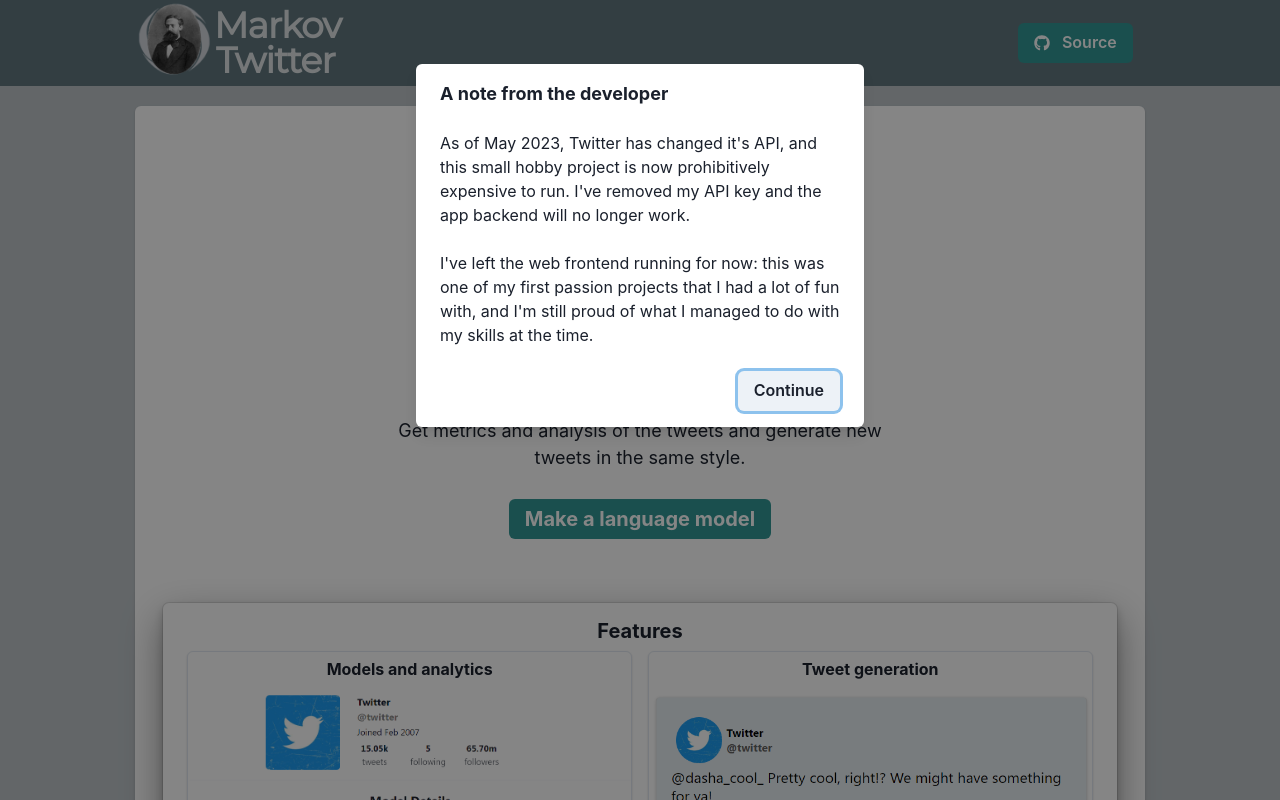
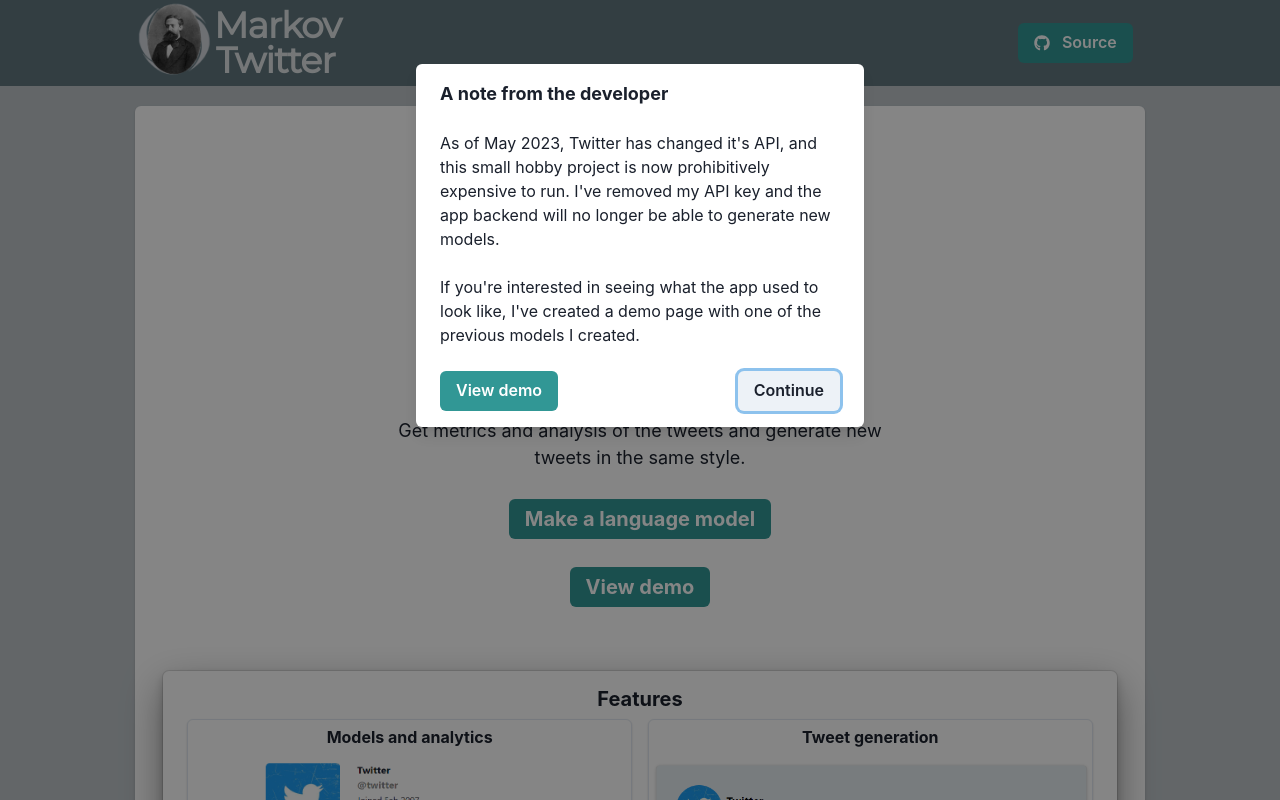
Before and after one commit to stephen-w-choo/markov-twitter, a React (Create React App) app in the folder frontend/: page / in a window 1280 px wide. Shown: the top 800 px of the page. Built offline with nearby package versions, Linux system fonts and the light colour scheme.

Commit message:
Added link to demo page

```diff
--- a/frontend/src/routes/Splash.jsx
+++ b/frontend/src/routes/Splash.jsx
@@ -22,9 +22,6 @@
 import { Link } from "react-router-dom";
 import InactivePopUp from "../sections/InactivePopUp";
 
-
-
-
 function Splash(){
 
   return (
@@ -48,6 +45,11 @@
           <Link to={"markov"}>
             <Button colorScheme="teal" p={4}>
               <Heading size="md">Make a language model</Heading>
+            </Button>
+          </Link>
+          <Link to={"demo"}>
+            <Button colorScheme="teal" p={4}>
+              <Heading size="md">View demo</Heading>
             </Button>
           </Link>
           <StackDivider />
--- a/frontend/src/sections/InactivePopUp.jsx
+++ b/frontend/src/sections/InactivePopUp.jsx
@@ -6,9 +6,11 @@
   AlertDialogContent,
   AlertDialogOverlay,
   Button,
+  Flex,
   useDisclosure,
 } from '@chakra-ui/react'
 import React from 'react'
+import { Link } from 'react-router-dom'
 
 
 function InactivePopUp() {
@@ -29,15 +31,25 @@
             </AlertDialogHeader>
 
             <AlertDialogBody>
-            As of May 2023, Twitter has changed it's API, and this small hobby project is now prohibitively expensive to run. I've removed my API key and the app backend will no longer work.
+            As of May 2023, Twitter has changed it's API, and this small hobby
+            project is now prohibitively expensive to run. I've removed my API
+            key and the app backend will no longer be able to generate new models.
             <br /> <br />
-            I've left the web frontend running for now: this was one of my first passion projects that I had a lot of fun with, and I'm still proud of what I managed to do with my skills at the time.
+            If you're interested in seeing what the app used to look like, I've
+            created a demo page with one of the previous models I created.
             </AlertDialogBody>
 
             <AlertDialogFooter>
-              <Button ref={cancelRef} onClick={onClose}>
-                Continue
-              </Button>
+              <Flex w="100%" justifyContent="space-between">
+                <Link to={"demo"}>
+                  <Button colorScheme="teal" p={4}>
+                    View demo
+                  </Button>
+                </Link>
+                <Button ref={cancelRef} onClick={onClose}>
+                  Continue
+                </Button>
+              </Flex>
             </AlertDialogFooter>
           </AlertDialogContent>
         </AlertDialogOverlay>
```
